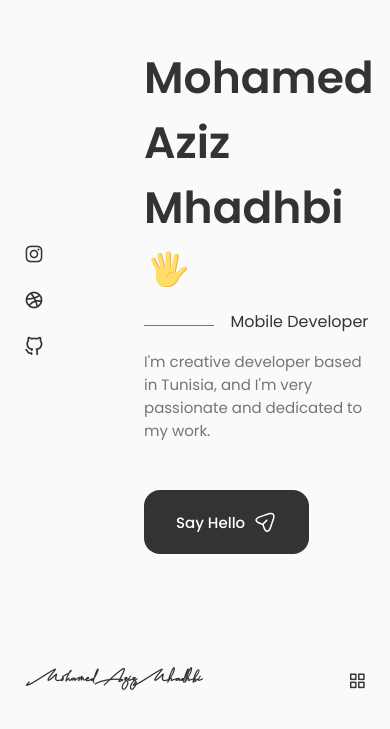
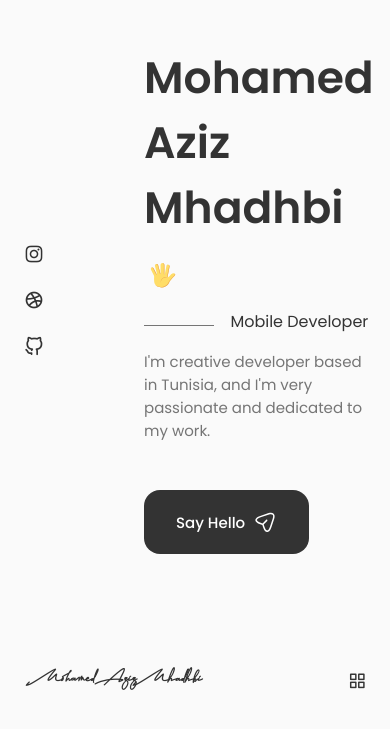
Before and after one commit to Mohamed-Aziz-Mhadhbi/mohamed-aziz-mhadhbi.github.io, a React (Create React App) app: page / in a window 390 px wide. Shown: the part 139-868 px from the top of the page. Built offline with nearby package versions, Linux system fonts and the light colour scheme.

Commit message:
large screen home__hand

```diff
--- a/src/components/home/home.css
+++ b/src/components/home/home.css
@@ -122,6 +122,11 @@
         grid-template-columns: 100px repeat(2, 1fr);
         column-gap: 1.25rem;
     }
+
+    .home__hand {
+        width: 26px;
+        height: 26px;
+    }
   }
 
   /* For medium devices */
```
